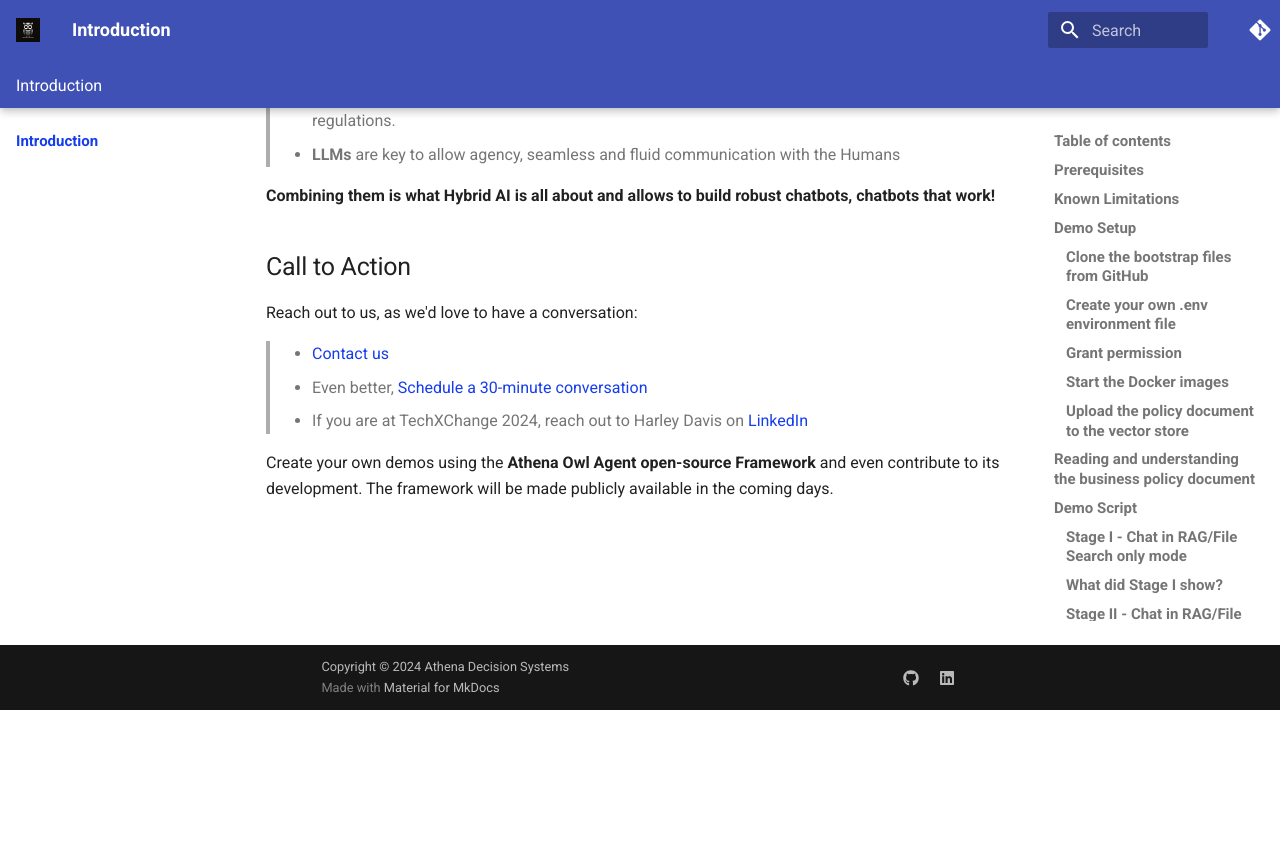
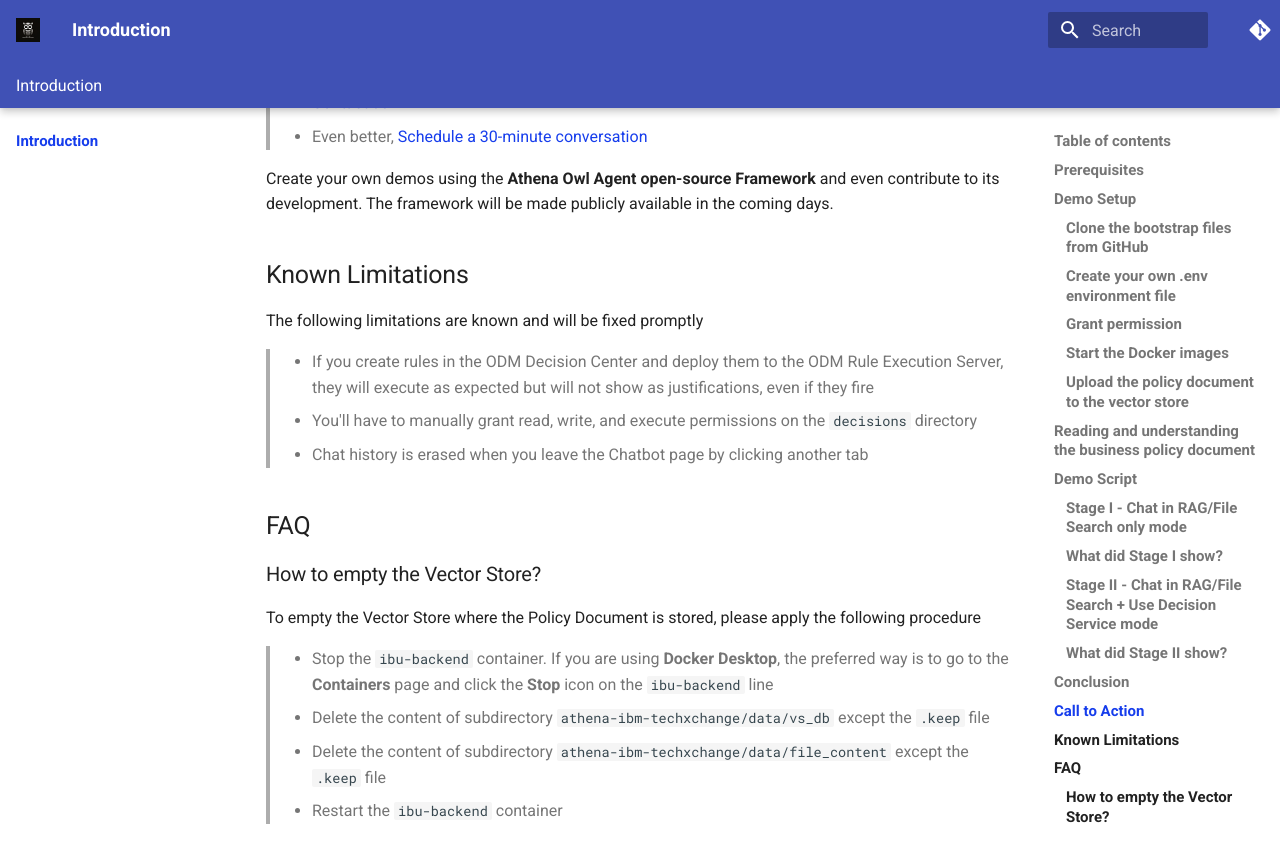
Before and after one commit to AthenaDecisionSystems/athena-ibm-techxchange, an MkDocs documentation site: the page built from docs/index.md, in a window 1280 px wide and 900 px high, scrolled down 10778 px. Shown: the top 863 px of the window. Built offline with MkDocs 1.6.1 and Material for MkDocs 9.7.7, drawn with Linux system fonts in a browser that asks for light colours; comment, search, counter and statistics services are not loaded; before the commit the page ends 11488 px from its top, so only the background shows below that; some of the changed text lies outside the part shown.

Commit message:
Added FAQ

```diff
--- a/docs/index.md
+++ b/docs/index.md
@@ -296,6 +288,22 @@ Reach out to us, as we'd love to have a conversation:
 
 >  - [Contact us](https://athenadecisions.com/contact-us)
 >  - Even better, [Schedule a 30-minute conversation](https://calendly.com/harley-6-ar/30min?month=2024-10)
->  - If you are at TechXChange 2024, reach out to Harley Davis on [LinkedIn](https://www.linkedin.com/in/harleydavis/)
 
 Create your own demos using the **Athena Owl Agent open-source Framework** and even contribute to its development. The framework will be made publicly available in the coming days.
+
+## Known Limitations
+
+The following limitations are known and will be fixed promptly
+
+> - If you create rules in the ODM Decision Center and deploy them to the ODM Rule Execution Server, they will execute as expected but will not show as justifications, even if they fire
+> - You'll have to manually grant read, write, and execute permissions on the `decisions` directory
+> - Chat history is erased when you leave the Chatbot page by clicking another tab
+
+## FAQ
+
+### How to empty the Vector Store?
+To empty the Vector Store where the Policy Document is stored, please apply the following procedure
+> - Stop the `ibu-backend` container. If you are using **Docker Desktop**, the preferred way is to go to the **Containers** page and click the **Stop** icon  on the `ibu-backend` line
+> - Delete the content of subdirectory `athena-ibm-techxchange/data/vs_db` except the `.keep` file
+> - Delete the content of subdirectory `athena-ibm-techxchange/data/file_content` except the `.keep` file
+> - Restart the `ibu-backend` container
```
Also changed, not shown: other parts of docs/index.md (+0 -8 lines).
